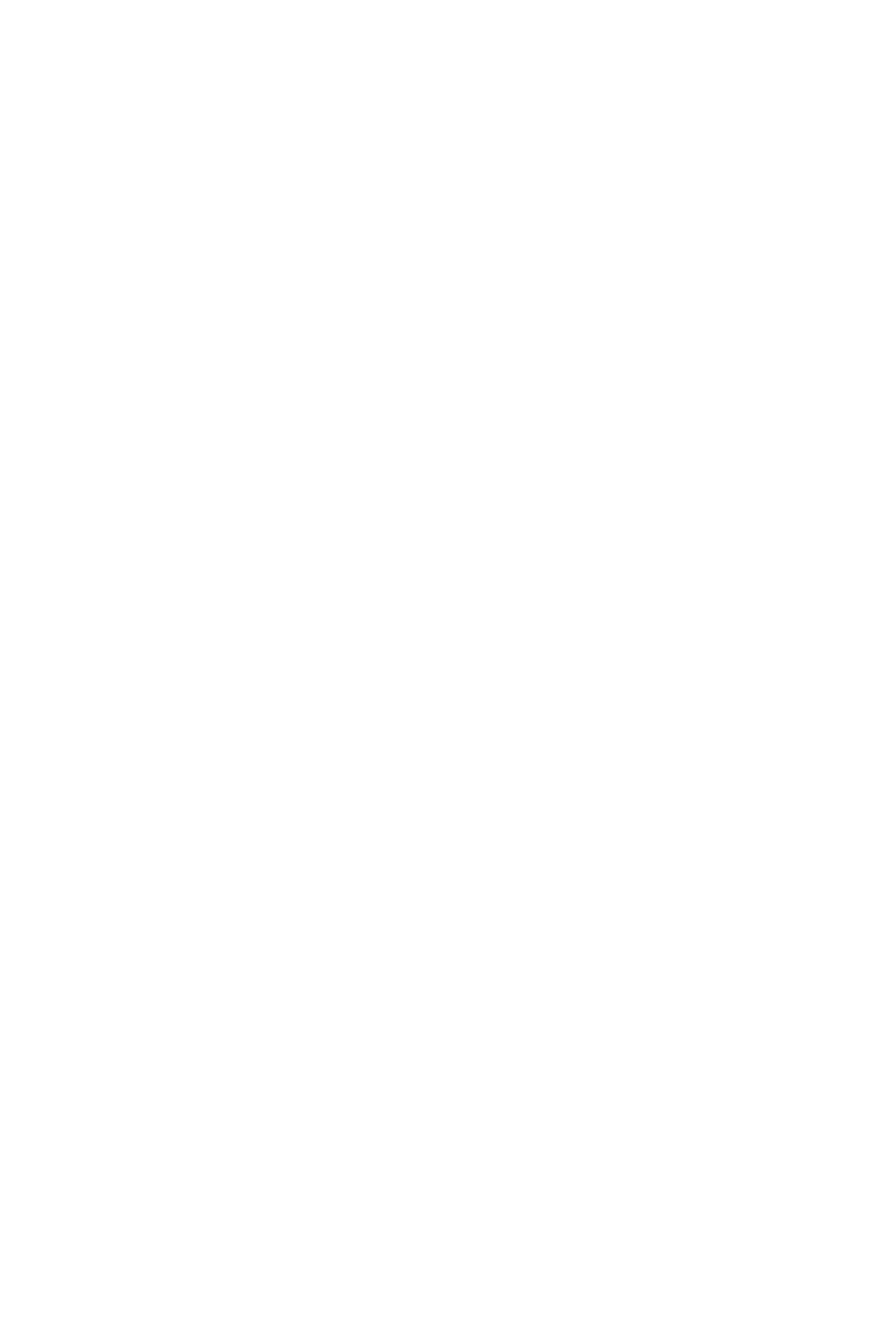
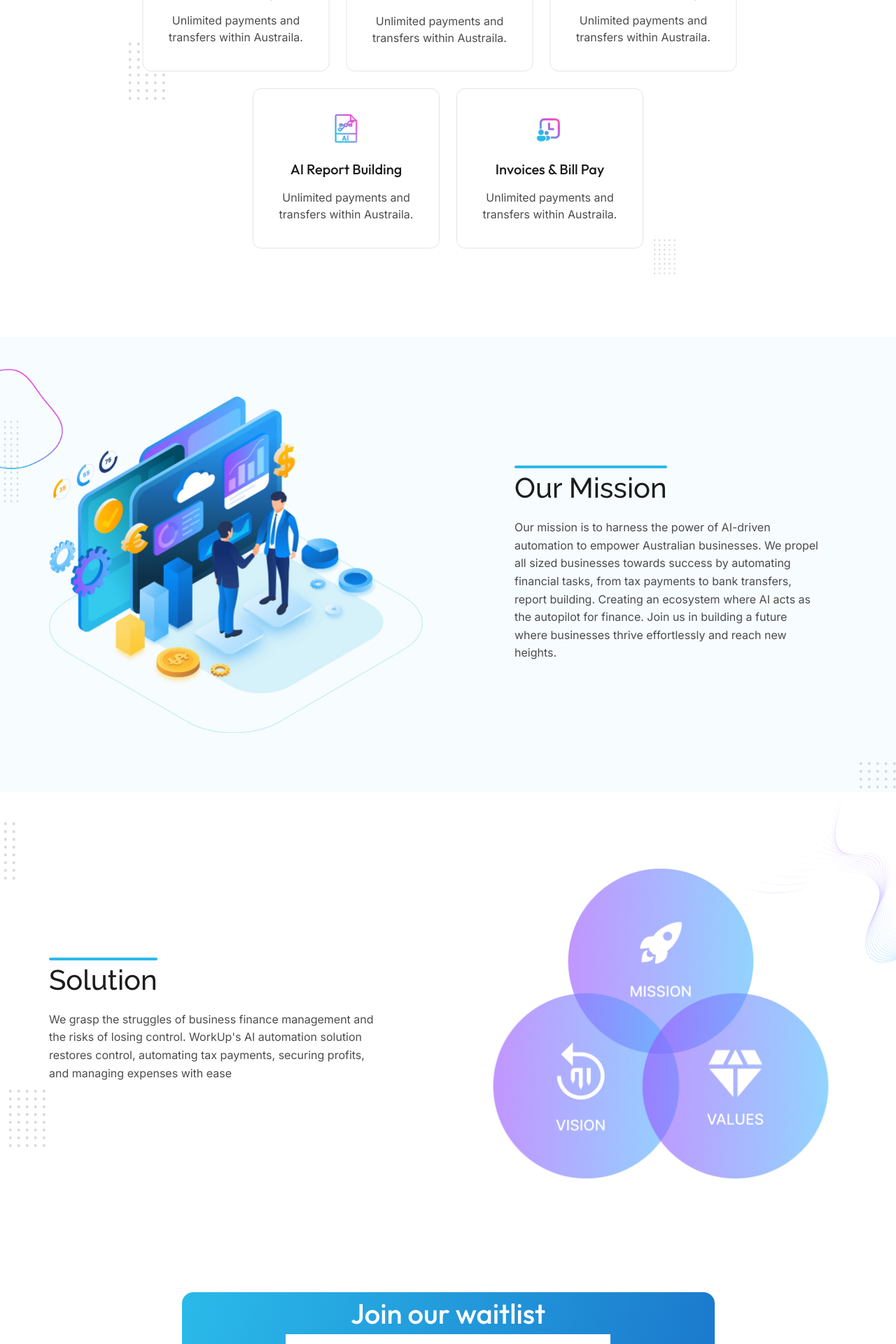
Before and after one commit to Johnyjangra/workup, a React (Create React App) app: page / in a window 1280 px wide. Shown: the part 600-2520 px from the top of the page at 70% size. Before the commit the page ends 800 px from the top, so only its background shows below. Built offline with nearby package versions, Linux system fonts and the light colour scheme.

Commit message:
add components in homepage

```diff
--- a/src/views/Homepage.jsx
+++ b/src/views/Homepage.jsx
@@ -1,8 +1,17 @@
 import React from 'react'
+import Feature from '../components/home/Feature'
+import OurMisson from '../components/home/OurMisson'
+import SoluctionSucces from '../components/home/SoluctionSucces'
+import OurWaitList from '../components/home/OurWaitList'
 
 const Homepage = () => {
   return (
-    <div>Homepage</div>
+    <div>
+      <Feature />
+      <OurMisson />
+      <SoluctionSucces />
+      <OurWaitList/>
+    </div>
   )
 }
 
```
Also changed, not shown: src/App.js (+0 -9 lines).
